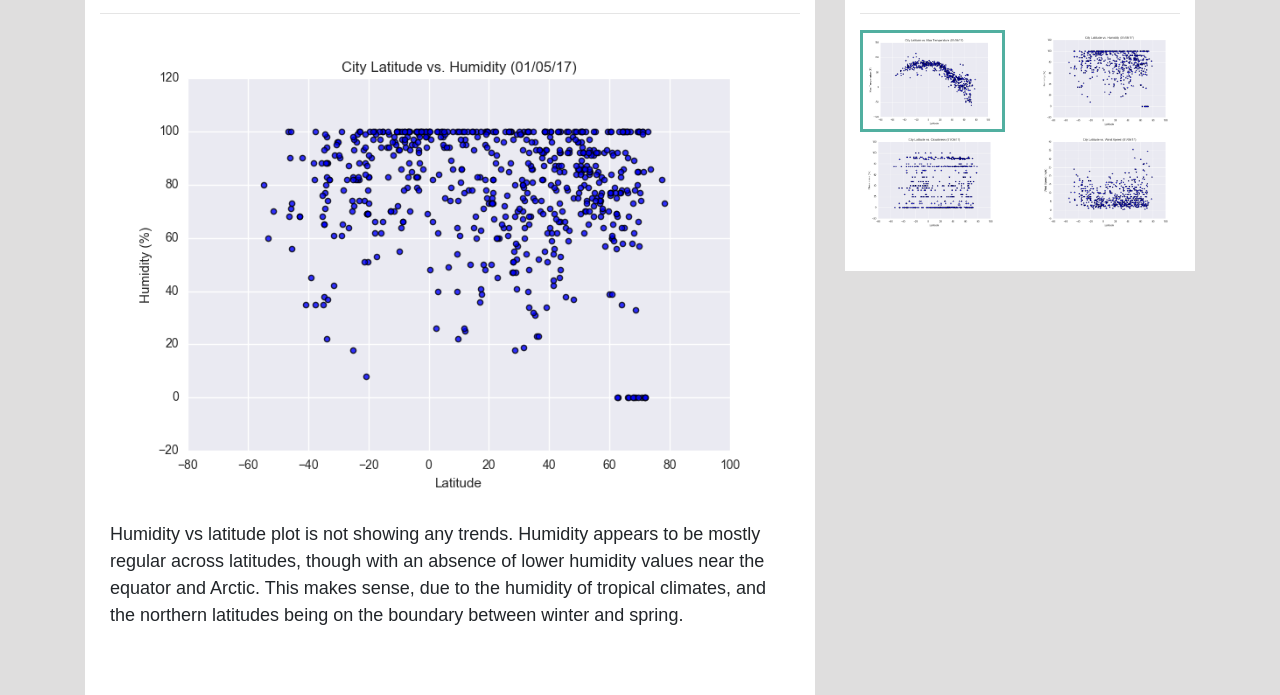
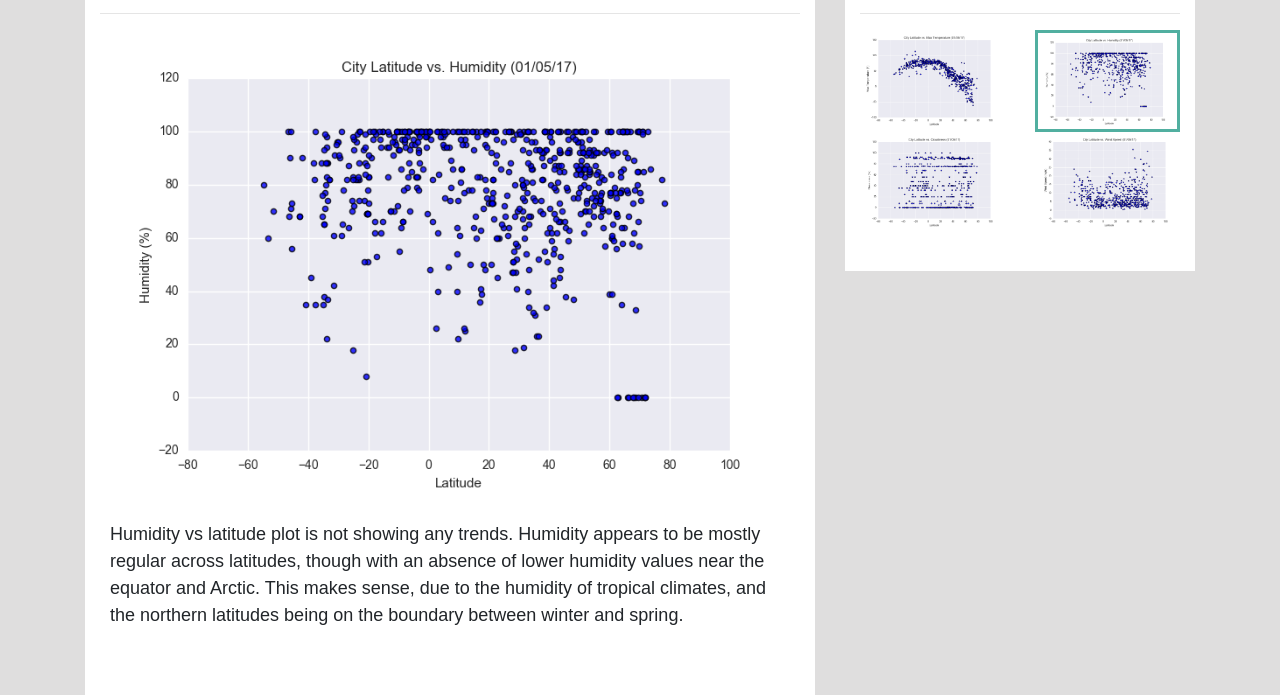
Before and after one commit to AnnetteHeredia/Web-Design-Challenge, a plain HTML site: page Humidity.html in a window 1280 px wide. Shown: the part 144-839 px from the top of the page. Drawn offline with nearby package versions, Linux system fonts and the light colour scheme.

Commit message:
fixed pic class for borders

```diff
--- a/Humidity.html
+++ b/Humidity.html
@@ -44,7 +44,7 @@
             role="button"
             data-bs-toggle="dropdown"
             aria-expanded="false">Plots</a>
-
+          </li>
             <ul class="dropdown-menu" aria-labelledby="navbarNavDropdown">
               <li><a class="dropdown-item" href="max_temp.html">Max Temperatures</a></li>
               <li><a class="dropdown-item" href="Humidity.html">Humidity</a></li>
@@ -55,7 +55,6 @@
       </div>
     </div>
   </nav>
-
   <!--humiditycontent adjustments-->
 <div class="container content">
     <div class="row">
@@ -75,11 +74,11 @@
                 <hr>
                 <div class="row">
                     <div class="col-3 col-md-6">
-                        <a href="max_temp.html"><img class="pic" src="Resources/assets/Visualizations/Fig1.png" width="100%" alt="temprature"></a>
+                        <a href="max_temp.html"><img src="Resources/assets/Visualizations/Fig1.png" width="100%" alt="temprature"></a>
                     </div>
 
                     <div class="col-3 col-md-6">
-                        <a href="humidity.html"><img src="Resources/assets/Visualizations/Fig2.png" width="100%" alt="humidity"></a>
+                        <a href="humidity.html"><img class= "pic"src="Resources/assets/Visualizations/Fig2.png" width="100%" alt="humidity"></a>
                     </div>
 
                     <div class="col-3 col-md-6">
```
Also changed, not shown: windspeed.html (+2 -2 lines). Lines whose indentation alone changed are shown as unchanged.
